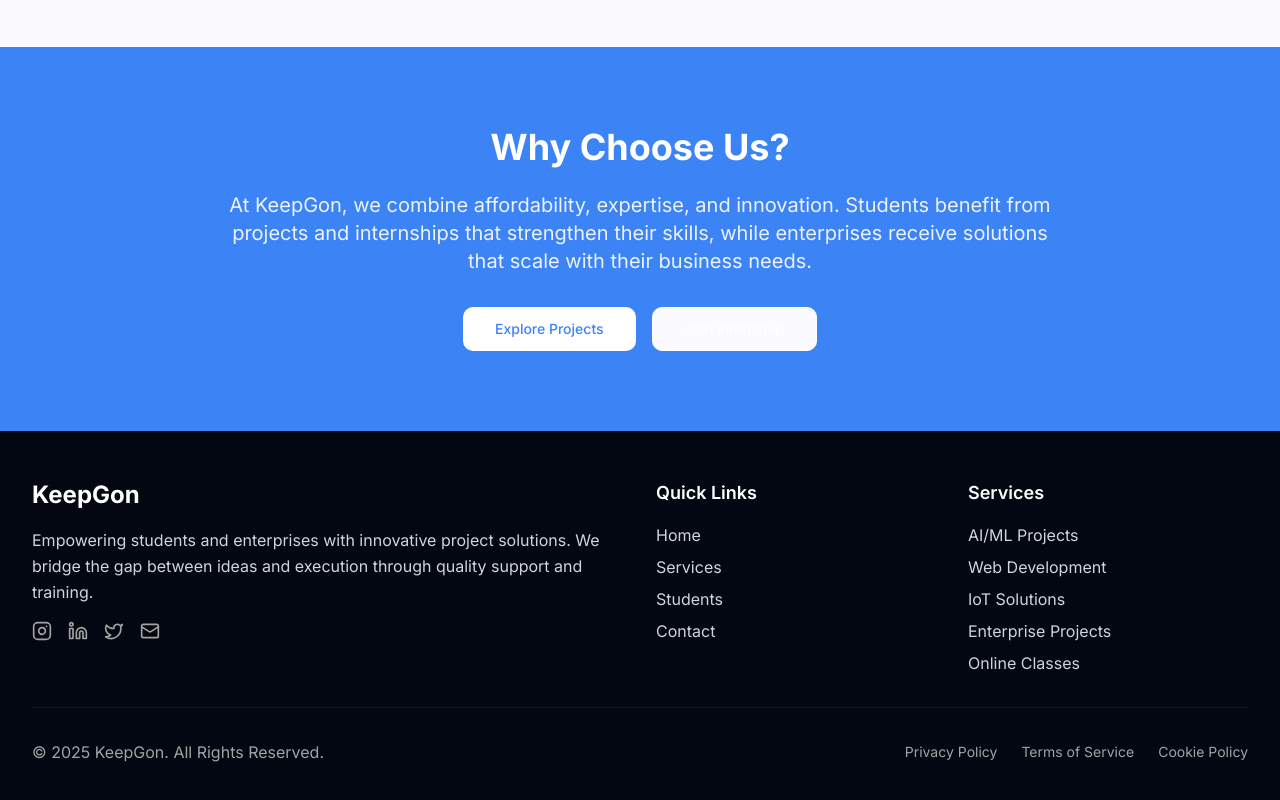
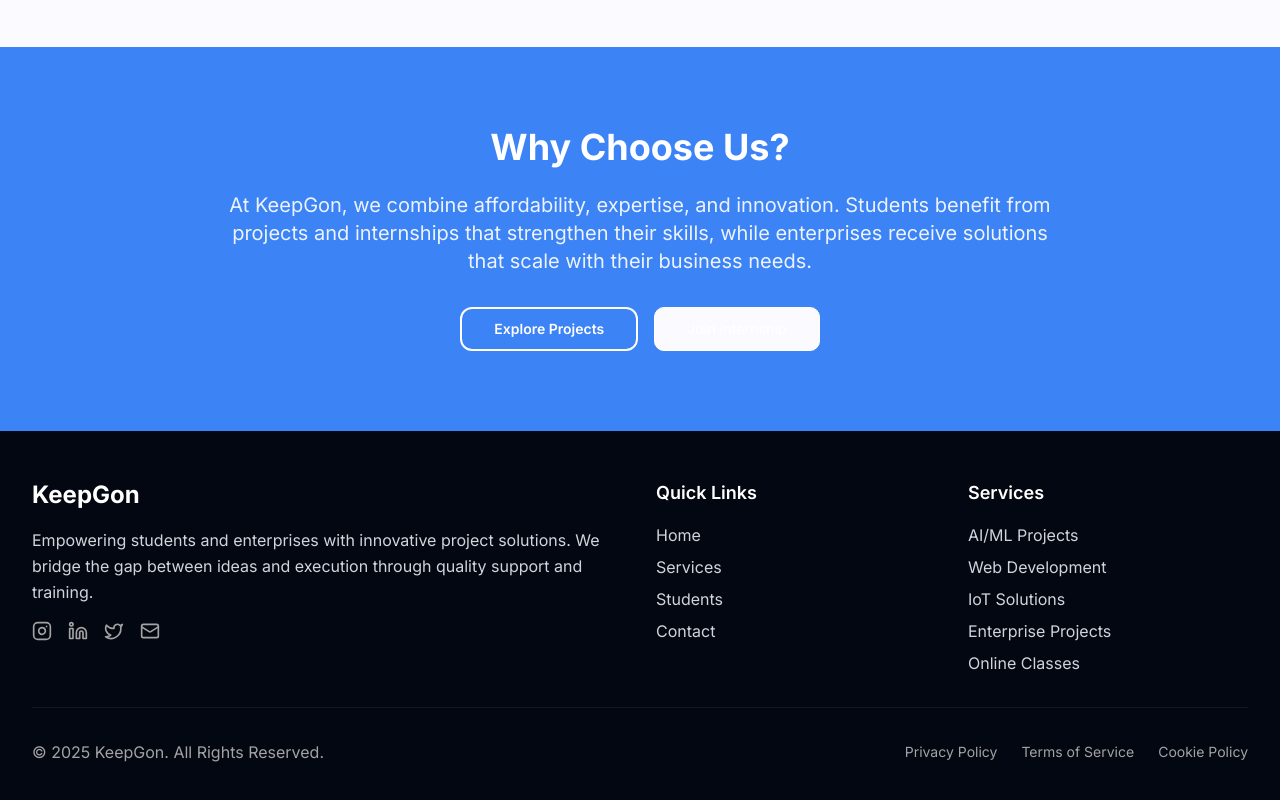
Before and after one commit to kumaran-devil/keepgonsite, a React (Vite) app: page / in a window 1280 px wide. Shown: the part 2110-2910 px from the top of the page. Built offline with nearby package versions, Linux system fonts and the light colour scheme.

Commit message:
Update WhyChooseUs.tsx

```diff
--- a/src/components/WhyChooseUs.tsx
+++ b/src/components/WhyChooseUs.tsx
@@ -41,7 +41,7 @@ const WhyChooseUs = () => {
           </p>
           <div className="flex flex-col sm:flex-row gap-4 justify-center">
             <Link to="/services">
-              <Button size="lg" variant="secondary" className="bg-white text-primary hover:bg-gray-100">
+              <Button size="lg" className="border-2 border-white text-white px-8 py-4 rounded-lg font-semibold hover:bg-white hover:text-primary transition-colors duration-300">
                 Explore Projects
               </Button>
             </Link>
```
